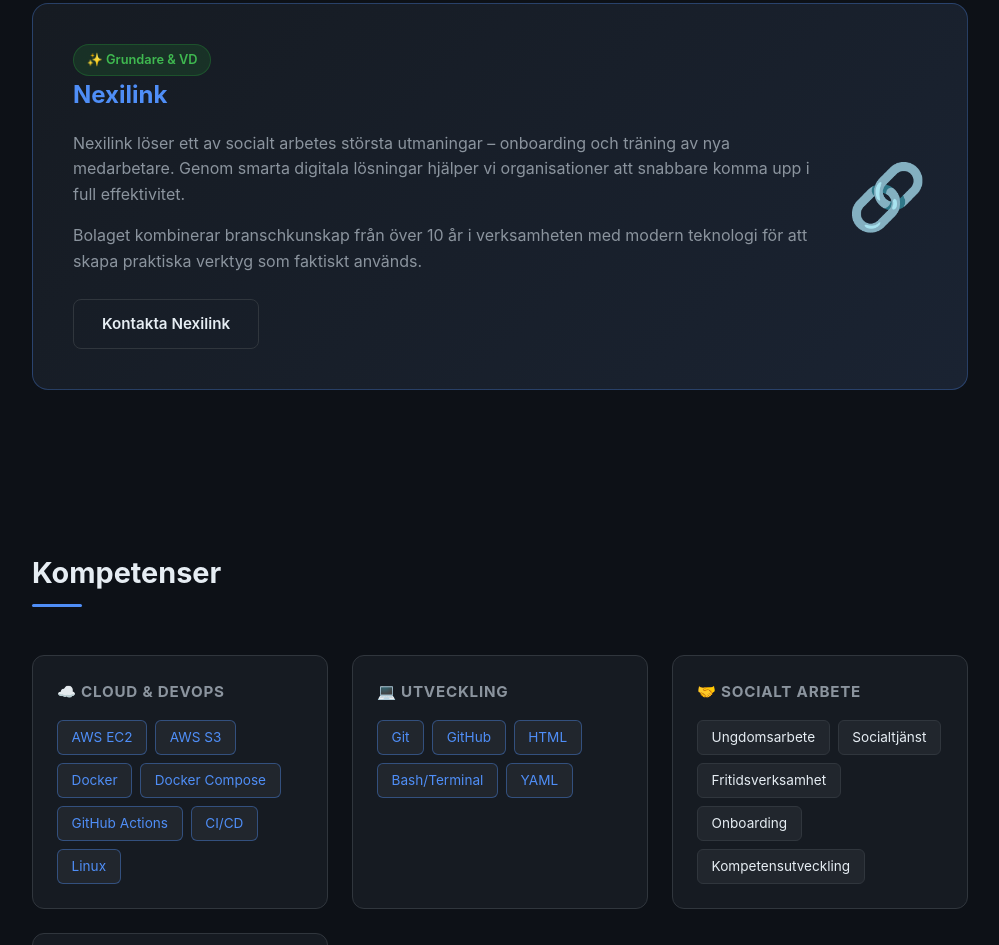
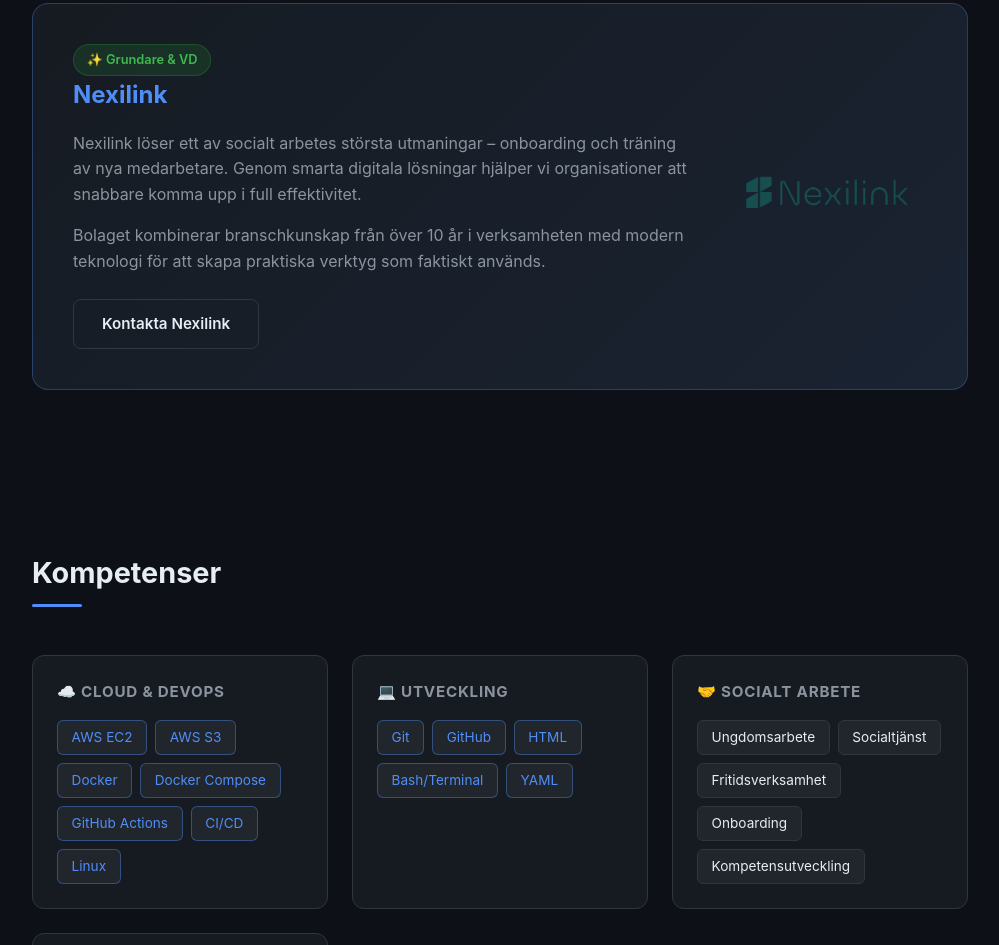
Before and after one commit to Abdinexilink/devops-ovning, a plain HTML site: page index.html in a window 1280 px wide. Shown: the part 1616-2561 px from the top of the page, without its empty margins (140-1139 px from the left). Drawn offline with Linux system fonts and the light colour scheme.

Commit message:
Lägger till Nexilink-logga

```diff
--- a/index.html
+++ b/index.html
@@ -185,8 +185,11 @@
       font-weight: 600;
     }
     .nexilink-logo {
-      font-size: 4rem;
       text-align: center;
+    }
+    .nexilink-logo img {
+      width: 200px;
+      border-radius: 8px;
     }
 
     /* KOMPETENSER */
@@ -362,7 +365,9 @@
         <p>Bolaget kombinerar branschkunskap från över 10 år i verksamheten med modern teknologi för att skapa praktiska verktyg som faktiskt används.</p>
         <a href="mailto:abdi.mohamud@nexilink.se" class="btn btn-outline" style="display:inline-block; margin-top:0.5rem;">Kontakta Nexilink</a>
       </div>
-      <div class="nexilink-logo">🔗</div>
+      <div class="nexilink-logo">
+        <img src="nexilink-logo.png" alt="Nexilink logotyp">
+      </div>
     </div>
   </section>
 
```
Also changed, not shown: nexilink-logo.png (added), 1 other file.
